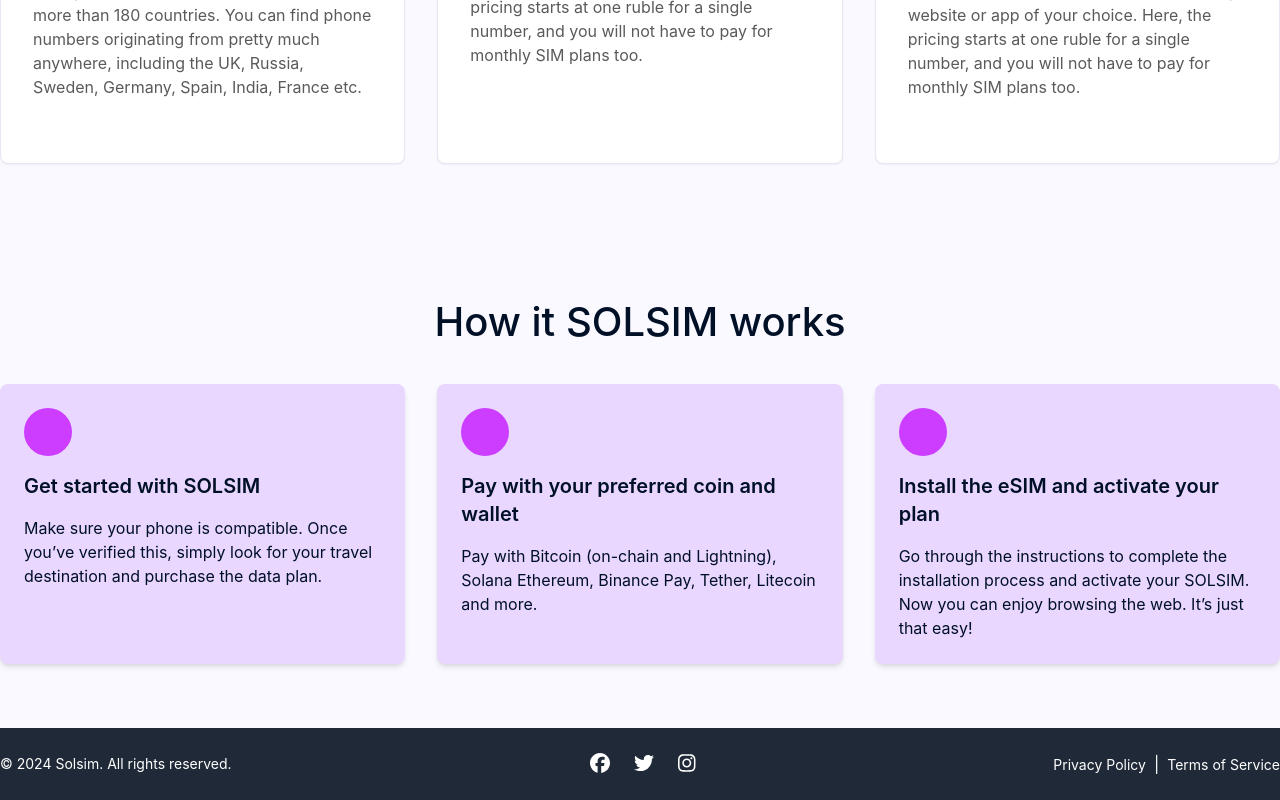
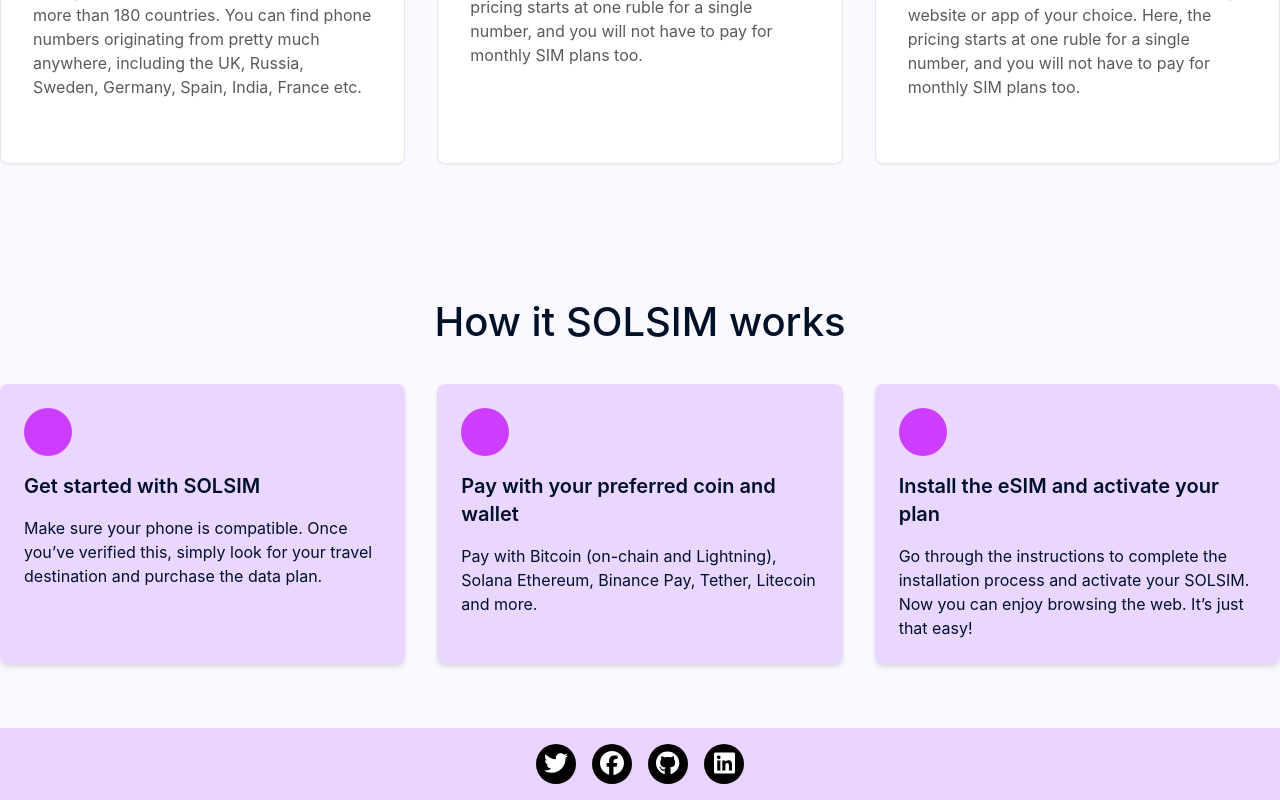
Before and after one commit to freedompraise/solsim-clone, a React (Vite) app: page / in a window 1280 px wide. Shown: the part 1326-2126 px from the top of the page. Built offline with nearby package versions, Linux system fonts and the light colour scheme.

Commit message:
refactor Footer and Navbar components for improved layout and social media icons

```diff
--- a/src/components/Footer.jsx
+++ b/src/components/Footer.jsx
@@ -1,46 +1,38 @@
+import { faGithub } from "@fortawesome/free-brands-svg-icons";
 import { FontAwesomeIcon } from "@fortawesome/react-fontawesome";
 import {
   faFacebook,
+  faLinkedin,
   faTwitter,
-  faInstagram,
 } from "@fortawesome/free-brands-svg-icons";
 
-export default function Footer() {
+const Footer = () => {
   return (
-    <footer className="bg-gray-800 text-white py-6">
-      <div className="container mx-auto flex flex-col md:flex-row justify-between items-center space-y-4 md:space-y-0">
-        {/* Left Section */}
-        <div className="text-center md:text-left">
-          <p className="text-sm">&copy; 2024 Solsim. All rights reserved.</p>
+    <footer class="bg-purple-200 py-4">
+      <div class="flex justify-center gap-4">
+        <div class="bg-black w-10 h-10 rounded-full flex items-center justify-center">
+          <i class="text-white text-2xl">
+            <FontAwesomeIcon icon={faTwitter} />
+          </i>
         </div>
-
-        {/* Center Section */}
-        <div className="space-x-6">
-          <FontAwesomeIcon
-            icon={faFacebook}
-            className="text-xl hover:text-blue-500"
-          />
-          <FontAwesomeIcon
-            icon={faTwitter}
-            className="text-xl hover:text-black"
-          />
-          <FontAwesomeIcon
-            icon={faInstagram}
-            className="text-xl hover:text-pink-500"
-          />
+        <div class="bg-black w-10 h-10 rounded-full flex items-center justify-center">
+          <i class="text-white text-2xl">
+            <FontAwesomeIcon icon={faFacebook} />
+          </i>
         </div>
-
-        {/* Right Section */}
-        <div className="text-center md:text-right">
-          <a href="#" className="text-sm hover:underline">
-            Privacy Policy
-          </a>
-          <span className="mx-2">|</span>
-          <a href="#" className="text-sm hover:underline">
-            Terms of Service
-          </a>
+        <div class="bg-black w-10 h-10 rounded-full flex items-center justify-center">
+          <i class="text-white text-2xl">
+            <FontAwesomeIcon icon={faGithub} />
+          </i>
+        </div>
+        <div class="bg-black w-10 h-10 rounded-full flex items-center justify-center">
+          <i class="text-white text-2xl">
+            <FontAwesomeIcon icon={faLinkedin} />
+          </i>
         </div>
       </div>
     </footer>
   );
-}
+};
+
+export default Footer;
--- a/src/components/Navbar.jsx
+++ b/src/components/Navbar.jsx
@@ -5,7 +5,7 @@ import { faCartShopping } from "@fortawesome/free-solid-svg-icons";
 const Navbar = () => {
   return (
     <div className="fixed top-0 w-full shadow-lg bg-white">
-      <div className="max-w-[1512px] mx-auto flex items-center justify-between h-[90px] px-4 lg:px-10">
+      <div className="max-w-[1512px] mx-auto flex items-center justify-between h-[90px] px-4">
         {/* Logo Section */}
         <div className="flex items-center space-x-3">
           <img src={logo} alt="Logo" className="w-[27.64px] h-[32px]" />
```
